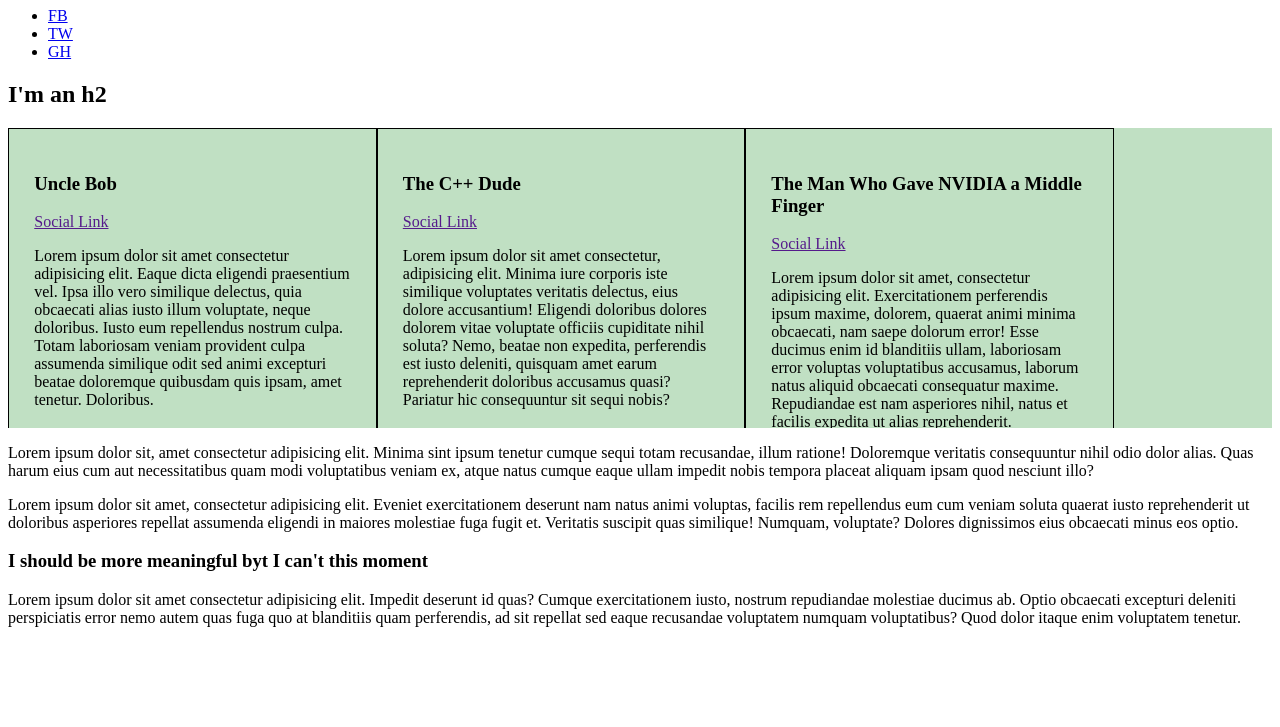
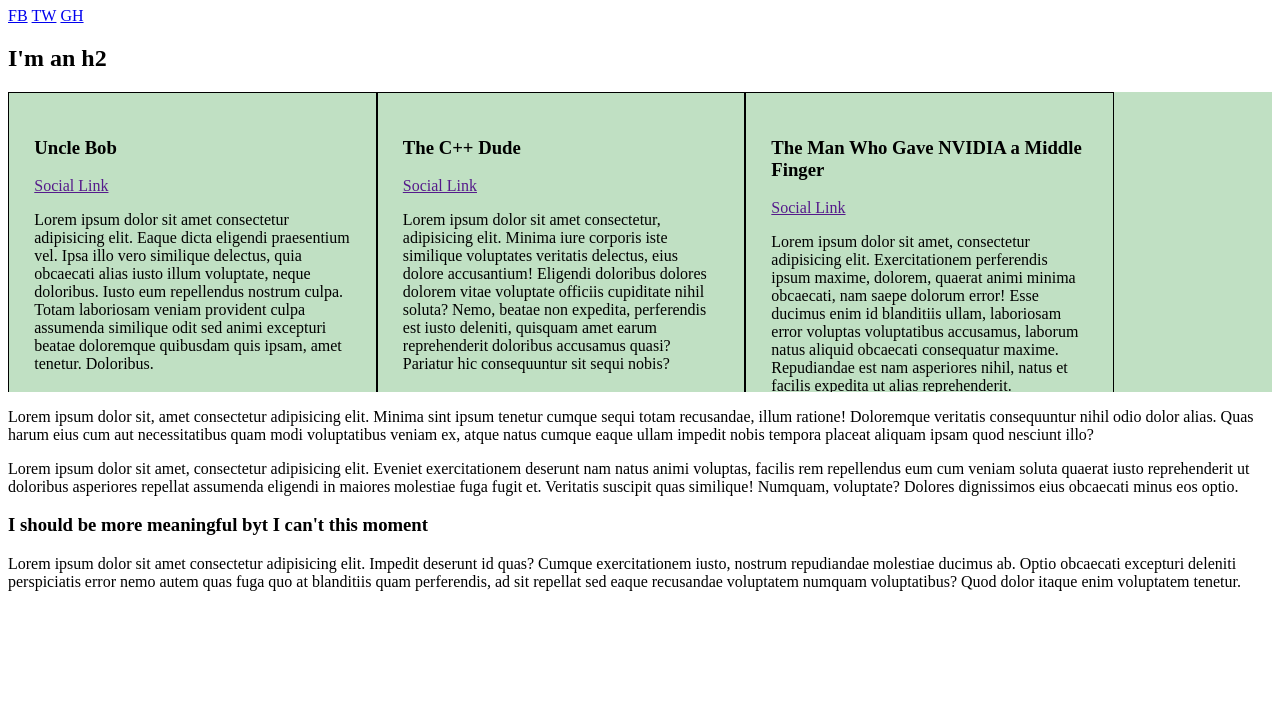
Before and after one commit to jbas1003/intermediate-css, a plain HTML site: page index.html in a window 1280 px wide. Shown: the part 73-800 px from the top of the page. Drawn offline with Linux system fonts and the light colour scheme.

Commit message:
Added css style.

```diff
--- a/css/styles.css
+++ b/css/styles.css
@@ -1,3 +1,12 @@
+.social-list {
+    list-style: none;
+    padding: 0;
+}
+
+.social-list>li {
+    display: inline-block;
+}
+
 .bio-box {
     border: 1px solid black;
     float: left;
```
